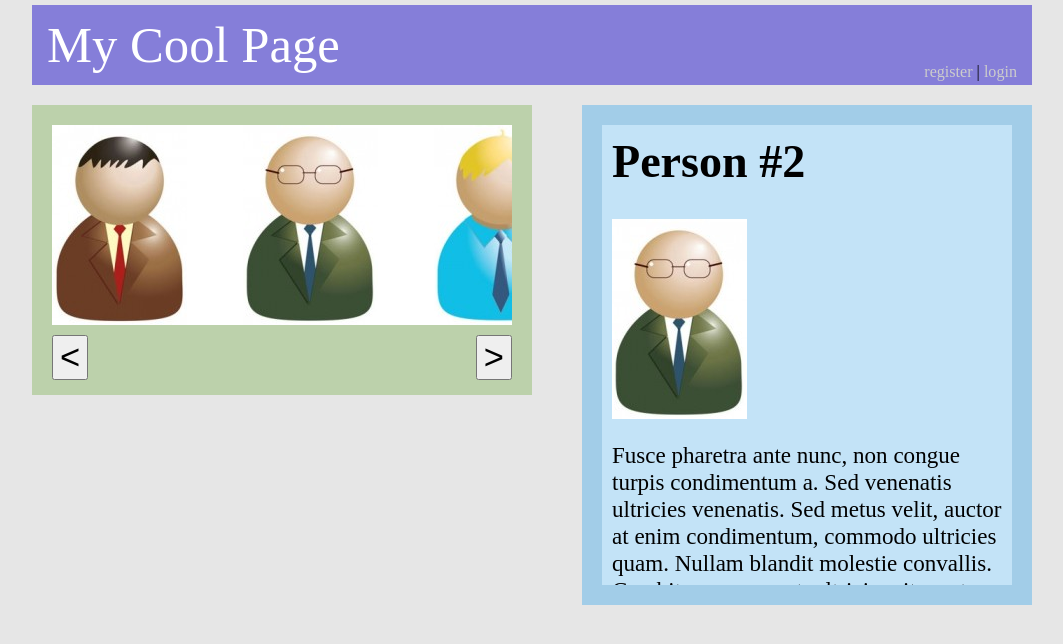
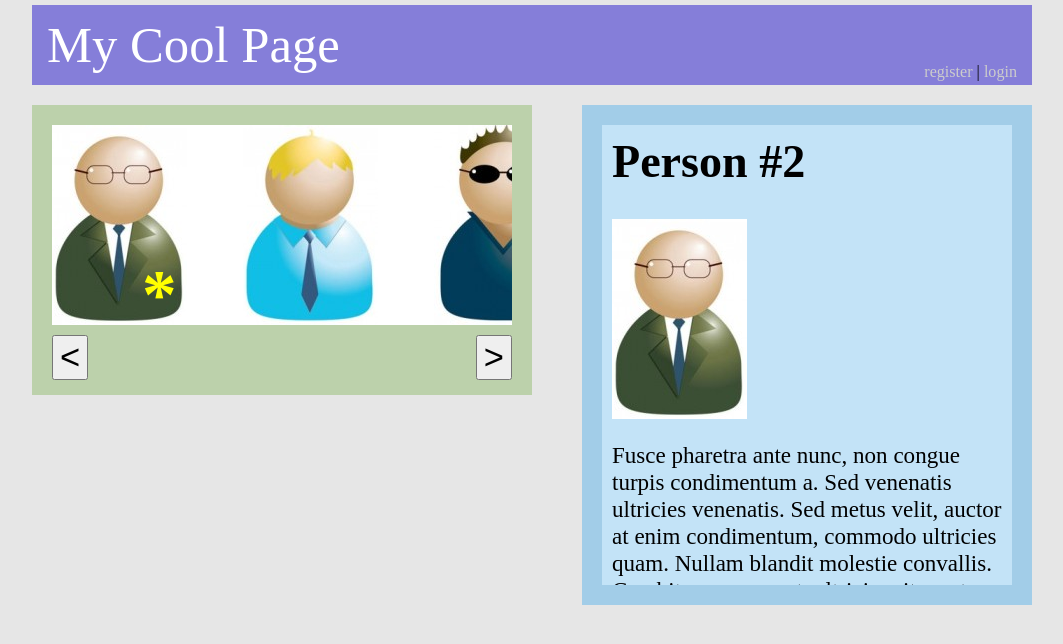
Before and after one commit to fffplok/jsorg, a plain HTML site: page index.html in a window 1280 px wide. Both pictures are taken after a click on the element 390 px from the left and 225 px from the top of the page. Shown: the whole page, without its empty margins (108-1171 px from the left). Drawn offline with Linux system fonts and the light colour scheme.

Commit message:
feature:highlight person selected and position in carousel

```diff
--- a/css/styles.css
+++ b/css/styles.css
@@ -83,6 +83,15 @@ header > .controls > a {
 	margin-right: 0px;
 }
 
+#carousel > .content > .items > .item::before {
+	content:attr(data-attr);
+	position:absolute;
+	font-size: 3em;
+	font-weight: bold;
+	color: yellow;
+	top: 130px;
+	left: 90px;
+}
 #carousel > .controls {
 	position: relative;
 	bottom: -55px;
--- a/index.html
+++ b/index.html
@@ -25,12 +25,12 @@
 	<div id="carousel" rel="js-carousel">
 		<div class="content" rel="js-content">
 			<div class="items" rel="js-items">
-				<div class="item person1" rel="js-item-0"></div>
-				<div class="item person2" rel="js-item-1"></div>
-				<div class="item person3" rel="js-item-2"></div>
-				<div class="item person4" rel="js-item-3"></div>
-				<div class="item person5" rel="js-item-4"></div>
-				<div class="item person6" rel="js-item-5"></div>
+				<div class="item person1" data-attr="" rel="js-item-0"></div>
+				<div class="item person2" data-attr="" rel="js-item-1"></div>
+				<div class="item person3" data-attr="" rel="js-item-2"></div>
+				<div class="item person4" data-attr="" rel="js-item-3"></div>
+				<div class="item person5" data-attr="" rel="js-item-4"></div>
+				<div class="item person6" data-attr="" rel="js-item-5"></div>
 			</div>
 		</div>
 
--- a/js/carousel.js
+++ b/js/carousel.js
@@ -26,6 +26,26 @@ var Carousel = (function() {
 		$items.css({ left: (-position) + "px" });
 	}
 
+	function scrollTo(id) {
+		console.log('scrollTo, arguments, id:', arguments, id);
+	}
+
+	function hilightPerson(b) {
+		var s = b ? '*' : '';
+ 		$personSelected.attr('data-attr', s);
+	}
+
+	// for this exercise, both carousel and details can emit a person-selected event
+	// take out the code specific to showing person selected from personClicked and
+	// put here
+	function personSelected(id) {
+		if ($personSelected) hilightPerson(false); //not til first click will there be a $personSelected
+		$personSelected = $("[rel=js-item-"+id+"]");
+		hilightPerson(true);
+		position = Math.min(maxPosition,$personSelected.position().left);
+		$items.css({ left: (-position) + "px" });
+	}
+
 	function personClicked(e) {
 		e.preventDefault();
 		e.stopPropagation();
@@ -35,9 +55,6 @@ var Carousel = (function() {
 		id = s.slice(s.lastIndexOf('-')+1);
 
 		EVT.emit('person-selected', id);
-
-		//Details.loadPerson(id);
-		//debugger;
 	}
 
 	function init() {
@@ -56,11 +73,12 @@ var Carousel = (function() {
 		$("[rel=js-content]").on("click","> [rel^=js-item]", personClicked);
 	}
 
-	var $content, $items, $left, $right;
+	var $content, $items, $left, $right, $personSelected;
 
 	var contentWidth, itemsWidth, position, maxPosition, id;
 
 	EVT.on('init', init);
+	EVT.on('person-selected', personSelected);
 
 	return {};
 })();
```
